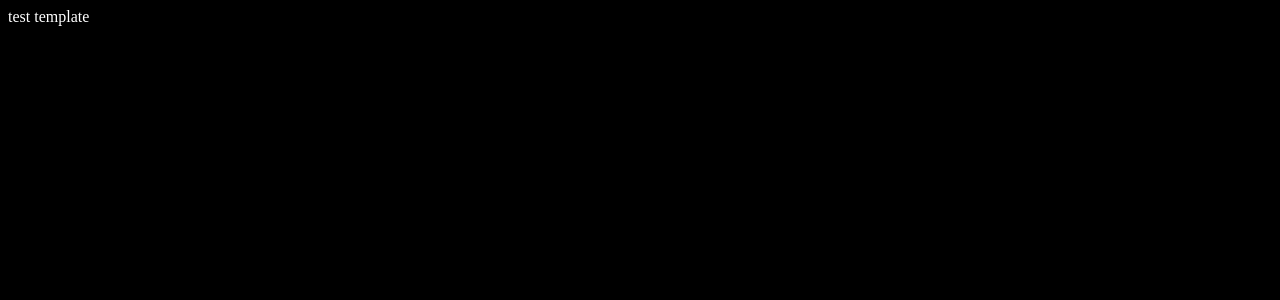
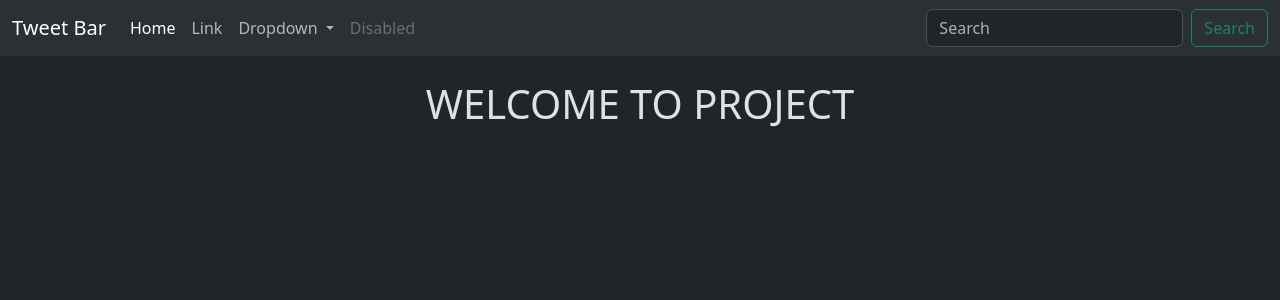
Before and after one commit to SourabhK08/django-project, a Django app: page /tweet/ in a window 1280 px wide. Before the commit the part shown is almost empty. Shown: the top 300 px of the page. Run offline with Django 4.2, Linux system fonts and the light colour scheme.

Commit message:
layout added

```diff
--- /dev/null
+++ b/chaiheadq/templates/layout.html
@@ -0,0 +1,78 @@
+{% load static %}
+<!DOCTYPE html>
+<html lang="en" data-bs-theme="dark">
+  <head>
+    <meta charset="UTF-8" />
+    <meta name="viewport" content="width=device-width, initial-scale=1.0" />
+    <link
+      href="https://cdn.jsdelivr.net/npm/bootstrap@5.3.3/dist/css/bootstrap.min.css"
+      rel="stylesheet"
+      integrity="sha384-QWTKZyjpPEjISv5WaRU9OFeRpok6YctnYmDr5pNlyT2bRjXh0JMhjY6hW+ALEwIH"
+      crossorigin="anonymous"
+    />
+    <title>{% block title %} SK aur Django {% endblock %}</title>
+  </head>
+
+  <body>
+    <nav class="navbar navbar-expand-lg bg-body-tertiary">
+      <div class="container-fluid">
+        <a class="navbar-brand" href="#">Tweet Bar</a>
+        <button
+          class="navbar-toggler"
+          type="button"
+          data-bs-toggle="collapse"
+          data-bs-target="#navbarSupportedContent"
+          aria-controls="navbarSupportedContent"
+          aria-expanded="false"
+          aria-label="Toggle navigation"
+        >
+          <span class="navbar-toggler-icon"></span>
+        </button>
+        <div class="collapse navbar-collapse" id="navbarSupportedContent">
+          <ul class="navbar-nav me-auto mb-2 mb-lg-0">
+            <li class="nav-item">
+              <a class="nav-link active" aria-current="page" href="#">Home</a>
+            </li>
+            <li class="nav-item">
+              <a class="nav-link" href="#">Link</a>
+            </li>
+            <li class="nav-item dropdown">
+              <a
+                class="nav-link dropdown-toggle"
+                href="#"
+                role="button"
+                data-bs-toggle="dropdown"
+                aria-expanded="false"
+              >
+                Dropdown
+              </a>
+              <ul class="dropdown-menu">
+                <li><a class="dropdown-item" href="#">Action</a></li>
+                <li><a class="dropdown-item" href="#">Another action</a></li>
+                <li><hr class="dropdown-divider" /></li>
+                <li>
+                  <a class="dropdown-item" href="#">Something else here</a>
+                </li>
+              </ul>
+            </li>
+            <li class="nav-item">
+              <a class="nav-link disabled" aria-disabled="true">Disabled</a>
+            </li>
+          </ul>
+          <form class="d-flex" role="search">
+            <input
+              class="form-control me-2"
+              type="search"
+              placeholder="Search"
+              aria-label="Search"
+            />
+            <button class="btn btn-outline-success" type="submit">
+              Search
+            </button>
+          </form>
+        </div>
+      </div>
+    </nav>
+    <div class="container">{% block content %} {% endblock %}</div>
+  </body>
+</html>
--- a/chaiheadq/tweet/templates/index.html
+++ b/chaiheadq/tweet/templates/index.html
@@ -1,17 +1,6 @@
-<!DOCTYPE html>
-<html lang="en">
-  <head>
-    <meta charset="UTF-8" />
-    <meta name="viewport" content="width=device-width, initial-scale=1.0" />
-    <title>Document</title>
-    <style>
-      body {
-        background-color: #000;
-        color: #fff;
-      }
-    </style>
-  </head>
-  <body>
-    test template
-  </body>
-</html>
+{% extends "layout.html" %} {% block title %} TWEET HOME PAGE {% endblock %}
+{%block content %}
+
+<h1 class="text-center mt-4">WELCOME TO PROJECT</h1>
+
+{% endblock %}
```
